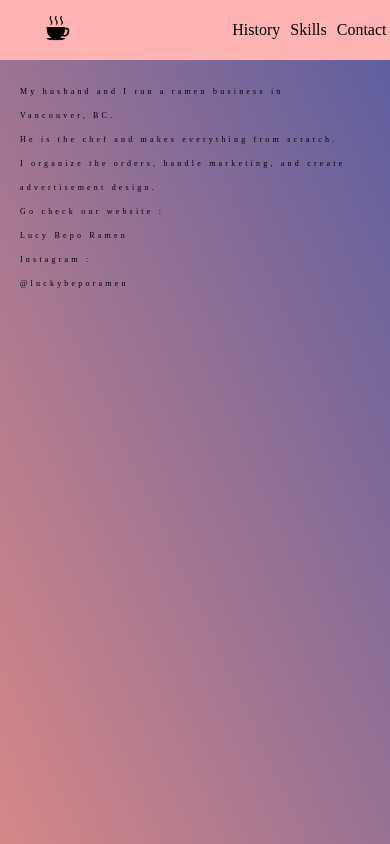
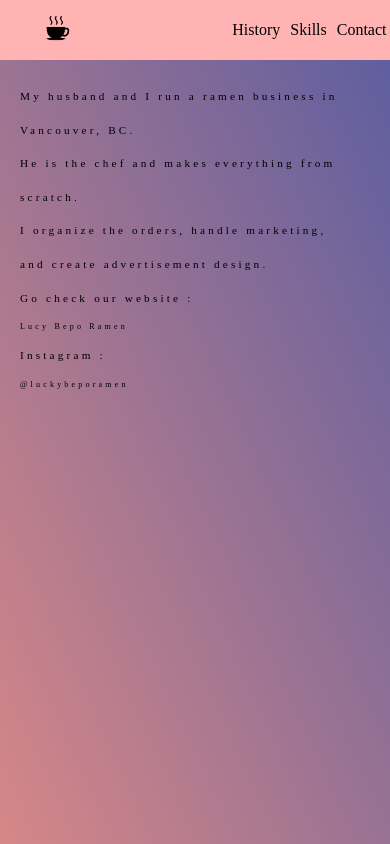
Before and after one commit to sawatakahashi/portfolio_, a Next.js app: page /Business in a window 390 px wide. Built offline with nearby package versions, Linux system fonts and the light colour scheme.

Commit message:
no message

```diff
--- a/pages/Business.js
+++ b/pages/Business.js
@@ -16,12 +16,12 @@ function Business() {
         <title>Business</title>
       </Head>
       <div className={styles.aboutContainer}>
-        <div className={utilStyles.mediumText}>
+        <div className={utilStyles.mediumTextNormal}>
           My husband and I run a ramen business in Vancouver, BC.
           <br />
           He is the chef and makes everything from scratch.
-          <br />
-          I organize the orders, handle marketing, and create advertisement design.
+          <br />I organize the orders, handle marketing, and create
+          advertisement design.
           <div className={utilStyles.flex}>
             Go check our website :&nbsp;&nbsp;
             <div className={utilStyles.mediumText}>
@@ -33,9 +33,7 @@ function Business() {
           <div className={utilStyles.flex}>
             Instagram :&nbsp;&nbsp;
             <div className={utilStyles.mediumText}>
-              <Link href="#">
-                @luckybeporamen
-              </Link>
+              <Link href="#">@luckybeporamen</Link>
             </div>
           </div>
         </div>
--- a/pages/History.js
+++ b/pages/History.js
@@ -15,7 +15,7 @@ function History() {
         <title>History</title>
       </Head>
       <div className={styles.aboutContainer}>
-        <div className={utilStyles.mediumTextNomal}>
+        <div className={utilStyles.mediumTextNormal}>
           <p className={utilStyles.boldText}>My Programming History</p>
           ・During my student years, I utilized HTML and CSS to design an
           original blog.
--- a/pages/Skills.js
+++ b/pages/Skills.js
@@ -15,7 +15,7 @@ function Skills() {
         <title>History</title>
       </Head>
       <div className={styles.aboutContainer}>
-        <div className={utilStyles.mediumTextNomal}>
+        <div className={utilStyles.mediumTextNormal}>
           ・HTML
           <br />
           ・CSS
--- a/styles/utils.module.css
+++ b/styles/utils.module.css
@@ -20,7 +20,7 @@
 .mediumText:hover {
   color: #b1b3b2;
 }
-.mediumTextNomal {
+.mediumTextNormal {
   font-size: 1rem;
   /* font-weight: 800; */
   letter-spacing: 0.2rem;
@@ -49,14 +49,14 @@
 .aboutTitles {
   /* background-color: gray; */
   width: 350px;
-  margin: 20px 0;
+  margin: 10px 0;
   font-size: 1rem;
   cursor: pointer;
 }
 
 .aboutContents {
   width: 650px;
-  font-size: 0.8rem;
+  font-size: 0.92rem;
 }
 
 @media screen and (max-width: 896px) {
@@ -73,7 +73,7 @@
     word-wrap: break-word;
   }
 
-  .mediumTextNomal {
+  .mediumTextNormal {
     font-size: 0.7rem;
   }
 
```
